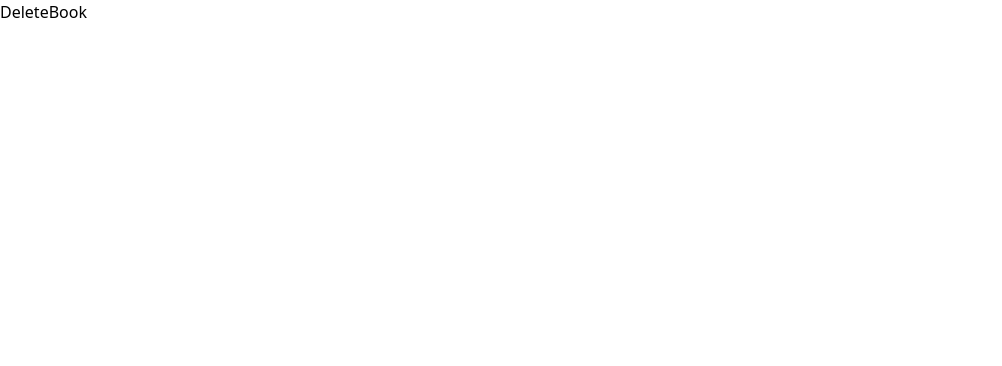
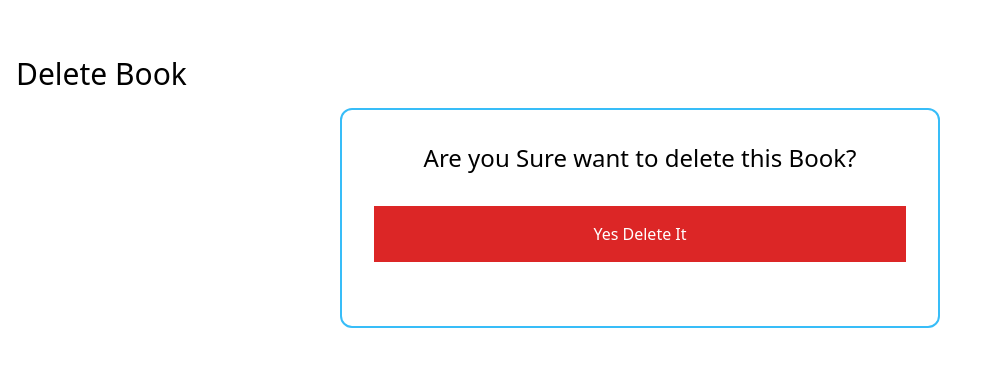
Before and after one commit to coderkarunakar/Book-Store, a React (Vite) app in the folder frontend/: page /books/delete/1 in a window 1280 px wide. Shown: the top 366 px of the page, without its empty margins (0-1002 px from the left). Built offline with nearby package versions, Linux system fonts and the light colour scheme.

Commit message:
Delet Book in frontend

```diff
--- a/frontend/src/pages/DeleteBook.jsx
+++ b/frontend/src/pages/DeleteBook.jsx
@@ -1,7 +1,37 @@
-import React from 'react'
+import React,{useState} from 'react';
+import BackButton from '../../components/BackButton';
+import { Spinner } from '../../components/Spinner';
+import axios from 'axios';
+import {useNavigate, useParams} from 'react-router-dom';
 
 export const DeleteBook = () => {
+  const [loading, setLoading] = useState(false);
+  const navigate = useNavigate();
+  const {id} = useParams();
+  const handleDeleteBook = () =>{
+      setLoading(true);
+      axios.delete(`http://localhost:5555/books/${id}`)
+      .then(()=>{
+        setLoading(false);
+        navigate('/');
+      })
+      .catch((error)=>{
+        setLoading(false);
+        alert('An error happened.Please check Console');
+        console.log(error);
+      });
+  };
   return (
-    <div>DeleteBook</div>
+    <div className='p-4'>
+      <BackButton/>
+      <h1 className='text-3xl my-4'>Delete Book</h1>
+
+      {loading ? <Spinner/>: ''}
+
+      <div className='flex flex-col items-center border-2 border-sky-400 rounded-xl w-[600px] p-8 mx-auto' >
+        <h3 className='text-2xl'>Are you Sure want to delete  this Book?</h3>
+        <button className='p-4 bg-red-600 text-white m-8 w-full' onClick={handleDeleteBook}>Yes Delete It</button>
+      </div>
+    </div>
   )
 }
```
